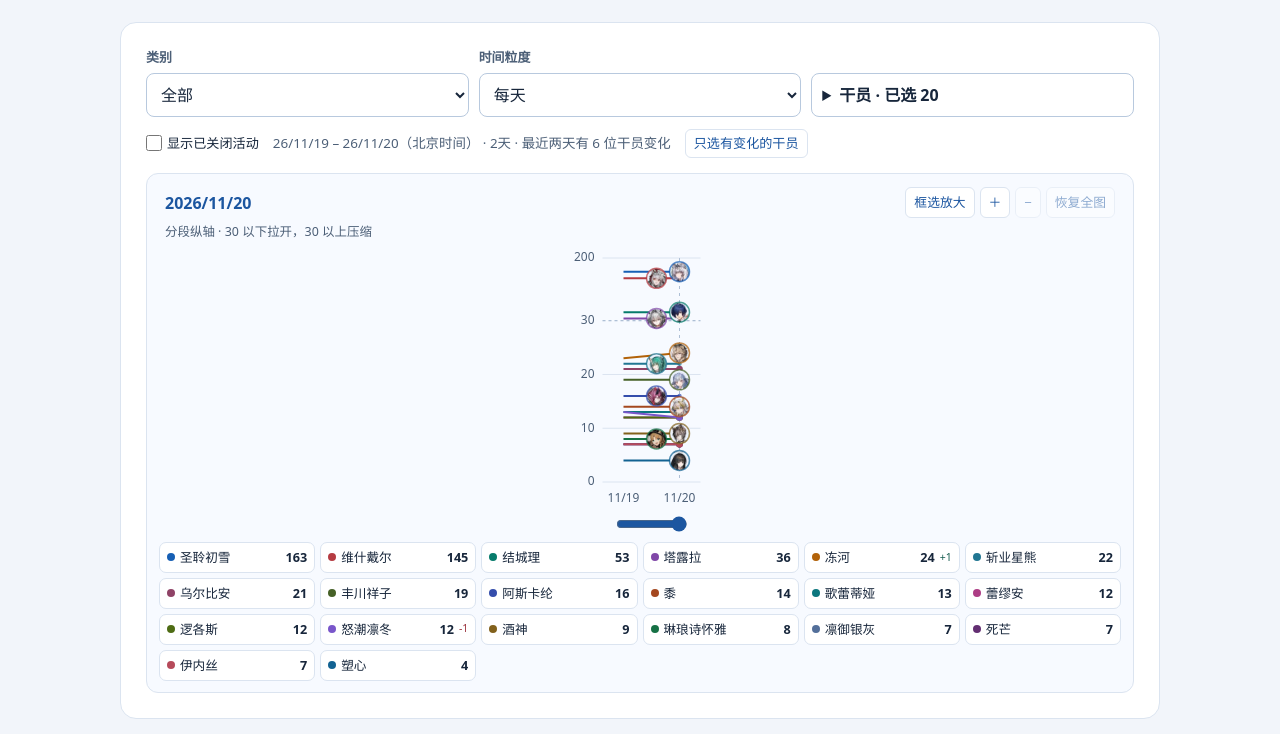
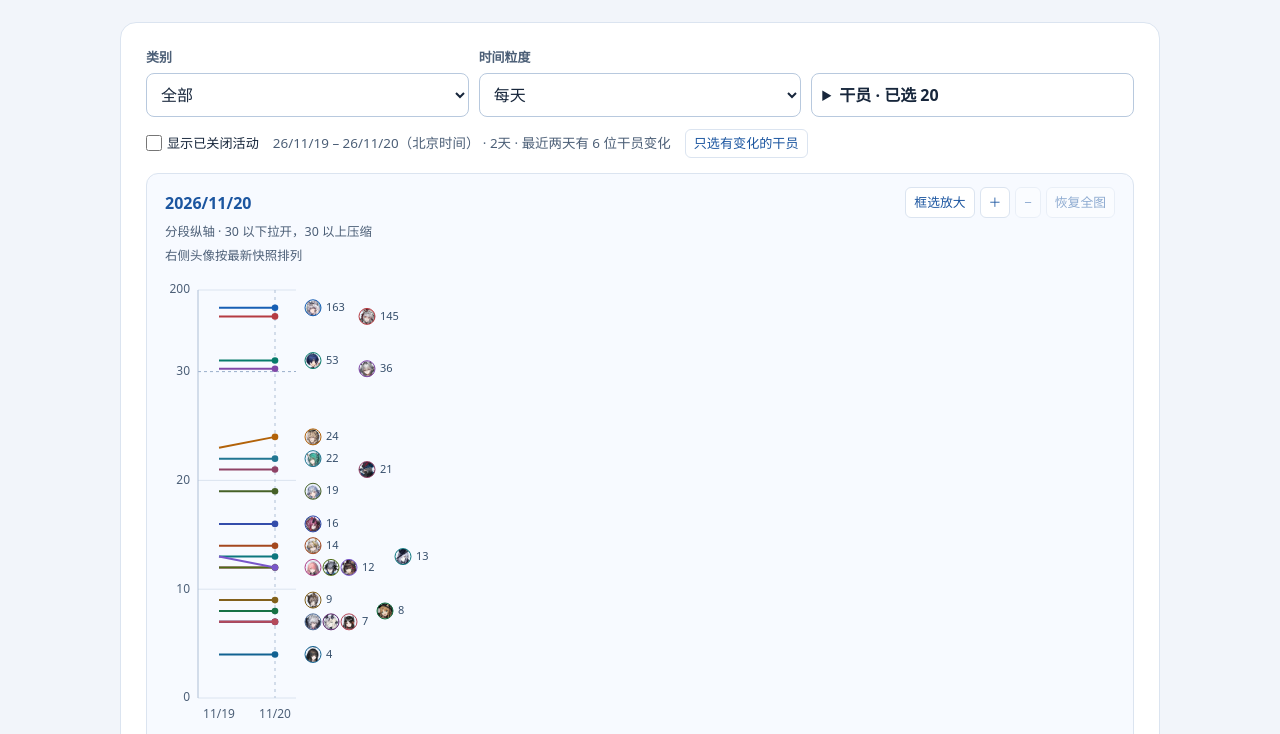
Before and after one commit to NAMEL1EE/arkrec-exclusive-browser, a plain HTML site: page dist/trends.html in a window 1280 px wide. Shown: the part 197-931 px from the top of the page. Drawn offline with Linux system fonts and the light colour scheme.

Commit message:
拉高独享历史图并固定头像和数值布局

```diff
--- a/dist/style.css
+++ b/dist/style.css
@@ -167,12 +167,11 @@ td[data-mode=challenge] .chip{background:var(--amber-pale);color:var(--amber)}
 .trend-zoom-tools button:disabled{opacity:.48;cursor:default}
 .trend-zoom-hint{margin:5px 6px 0;color:var(--muted);font-size:.78rem}
 .trend-chart-heading output{color:var(--accent);font-weight:700;font-variant-numeric:tabular-nums}
-#trend-canvas{display:block;width:100%;height:clamp(212px,34vh,318px);touch-action:pan-y}
+#trend-canvas{display:block;width:100%;height:clamp(440px,58vh,560px);touch-action:pan-y}
 #trend-canvas.can-pan{cursor:grab;touch-action:none}
 #trend-canvas.pan-dates{touch-action:pan-y}
 #trend-canvas.is-panning{cursor:grabbing}
 #trend-canvas.box-zoom{cursor:crosshair;touch-action:none}
-#trend-position{display:block;width:calc(100% - 55px);margin:1px 16px 9px 39px;padding:0;accent-color:var(--accent)}
 .trend-legend{display:grid;grid-template-columns:repeat(auto-fit,minmax(min(148px,100%),1fr));gap:5px;margin:7px 0 0;padding:0;list-style:none}
 .trend-legend-item{display:flex;align-items:center;gap:5px;min-width:0;width:100%;padding:5px 7px;border:1px solid var(--line);border-radius:7px;background:var(--panel);color:var(--ink);text-align:left;font-size:.79rem}
 .trend-legend-item:hover,.trend-legend-item[aria-pressed=true]{border-color:#8eabd2;background:var(--pale)}
--- a/dist/trends.html
+++ b/dist/trends.html
@@ -6,10 +6,10 @@
   <meta name="description" content="查看解手流独享数随时间的变化。">
   <title>独享数历史 · 解手独享速查</title>
   <link rel="icon" type="image/png" sizes="285x345" href="./site-icon.png?v=da292383">
-  <link rel="stylesheet" href="./style.css?v=fixed-days">
+  <link rel="stylesheet" href="./style.css?v=tall-chart">
   <script defer src="./snapshot.js"></script>
   <script defer src="./trend-portraits.js"></script>
-  <script defer src="./trends.js?v=split-axis-preview"></script>
+  <script defer src="./trends.js?v=tall-chart"></script>
 </head>
 <body>
   <header class="header">
@@ -63,7 +63,7 @@
       </div>
       <div class="trend-chart">
         <div class="trend-chart-heading">
-          <output id="trend-readout" for="trend-position" aria-live="polite"></output>
+          <output id="trend-readout" aria-live="polite"></output>
           <div id="trend-zoom-tools" class="trend-zoom-tools" role="group" aria-label="图表缩放">
             <button type="button" id="trend-box-zoom" aria-pressed="false" aria-controls="trend-canvas">框选放大</button>
             <button type="button" id="trend-zoom-in" aria-label="放大纵轴" title="放大纵轴">＋</button>
@@ -74,8 +74,8 @@
         <p id="trend-zoom-hint" class="trend-zoom-hint" role="status" hidden></p>
         <p class="empty" id="trend-no-selection" hidden>选择干员后可查看趋势。</p>
         <p id="trend-scale-label" class="trend-zoom-hint" hidden></p>
-        <canvas id="trend-canvas" role="img" aria-label="所选干员的解手流独享数变化"></canvas>
-        <input type="range" id="trend-position" aria-label="选择时间点" min="0" step="1">
+        <p class="trend-zoom-hint">右侧头像按最新快照排列</p>
+        <canvas id="trend-canvas" role="img" tabindex="0" aria-label="解手流独享趋势，按左右方向键选择日期，右侧显示最新独享数"></canvas>
         <ul id="trend-legend" class="trend-legend" aria-label="所选日期的干员独享数"></ul>
       </div>
     </section>
--- a/dist/trends.js
+++ b/dist/trends.js
@@ -10,7 +10,6 @@
   const picker = $('trend-picker')
   const search = $('trend-search')
   const choices = $('trend-choices')
-  const position = $('trend-position')
   const readout = $('trend-readout')
   const legend = $('trend-legend')
   const canvas = $('trend-canvas')
@@ -40,8 +39,12 @@
   const axisGutter = 39
   const edgeGutter = 16
   const pointInset = 21
+  const portraitPitch = 18
+  const portraitRadius = 8
+  const portraitGap = 8
+  const portraitLabelWidth = 25
   const scaleBreak = 30
-  const lowerShare = 0.72
+  const lowerShare = 0.8
   const colors = [
     '#175fb4', '#b53b42', '#067b6b', '#8048a8', '#b26209',
     '#217692', '#8f4266', '#466127', '#344dab', '#a4481f',
@@ -56,6 +59,7 @@
     for (const name of Object.keys(sample.includingClosed.all)) names.add(name)
   }
 
+  let selectedIndex = 0
   let daily = true
   let ranked = []
   let selection = new Set()
@@ -136,7 +140,7 @@
     if (selectionMode === 'changes') selection = new Set(changed)
   }
 
-  function renderSelection(index = Number(position.value)) {
+  function renderSelection(index = selectedIndex) {
     for (const { input } of choiceInputs) input.checked = selection.has(input.value)
     $('trend-picker-summary').textContent = '干员 · 已选 ' + selection.size
     series = ranked.filter(name => selection.has(name)).map((name, index) => ({
@@ -184,22 +188,29 @@
 
   const clamp = (value, low, high) => Math.min(high, Math.max(low, value))
 
+  function portraitLanes(width) {
+    if (!portraitIndices.size) return 0
+    const space = width - axisGutter - edgeGutter - daySpacing - 2 * pointInset - portraitGap - portraitLabelWidth
+    return clamp(Math.floor(space / portraitPitch), 0, 9)
+  }
+
+  function timelineWidth(width) {
+    const lanes = portraitLanes(width)
+    return width - axisGutter - edgeGutter - (lanes ? portraitGap + portraitLabelWidth + lanes * portraitPitch : 0)
+  }
+
   function dailyWindow(last) {
     if (!daily) return { first: fullView.first, last: fullView.last }
-    const width = canvas.clientWidth - axisGutter - edgeGutter - 2 * pointInset
+    const width = timelineWidth(canvas.clientWidth) - 2 * pointInset
     const capacity = Math.max(1, Math.floor(width / daySpacing) + 1)
     const slots = Math.min(capacity, fullView.last + 1)
     last = clamp(last, slots - 1, fullView.last)
     return { first: last - slots + 1, last }
   }
 
-  function setView(next, index = Number(position.value)) {
+  function setView(next, index = selectedIndex) {
     view = next
-    const range = daily && !view.timeZoom ? fullView : view
-    position.min = String(range.first)
-    position.max = String(range.last)
-    position.value = String(clamp(index, view.first, view.last))
-    position.hidden = !series.length || range.first === range.last
+    selectedIndex = clamp(index, view.first, view.last)
     renderZoomControls()
     renderPoint()
   }
@@ -254,7 +265,7 @@
     const span = clamp(Math.round((view.high - view.low) * factor), Math.min(2, fullView.high), fullView.high)
     const line = series.find(item => item.name === highlighted)
     const fullHeight = view.low === fullView.low && view.high === fullView.high
-    const focus = line?.values[Number(position.value)] ?? (fullHeight ? view.low : (view.low + view.high) / 2)
+    const focus = line?.values[selectedIndex] ?? (fullHeight ? view.low : (view.low + view.high) / 2)
     const center = clamp(focus, view.low, view.high)
     const low = clamp(Math.round(center - span / 2), fullView.low, fullView.high - span)
     stopInteraction()
@@ -262,11 +273,9 @@
   }
 
   function renderPoint() {
-    const index = Number(position.value)
+    const index = selectedIndex
     const { date } = points[index]
-    const label = (daily ? calendarDay : dateTime).format(date)
-    readout.textContent = label
-    position.setAttribute('aria-valuetext', label)
+    readout.textContent = (daily ? calendarDay : dateTime).format(date)
     for (const [lineIndex, { name, button, value, delta }] of legendRows.entries()) {
       const values = series[lineIndex].values
       value.textContent = number.format(values[index])
@@ -291,12 +300,12 @@
 
     const { first, last, low, high } = view
     const fixedDays = daily && !view.timeZoom
-    const plotWidth = width - axisGutter - edgeGutter
+    const plotWidth = timelineWidth(width)
     const chartWidth = fixedDays ? Math.min(plotWidth, daySpacing * (last - first) + 2 * pointInset) : plotWidth
-    const left = axisGutter + (plotWidth - chartWidth) / 2
+    const left = axisGutter
     const right = left + chartWidth
     const inset = fixedDays ? Math.min(pointInset, chartWidth / 2) : 0
-    const top = 16
+    const top = 24
     const bottom = height - 32
     const base = axisPosition(low)
     const scaledRange = axisPosition(high) - base
@@ -307,11 +316,7 @@
     const span = xValue(last) - startX
     const xFor = index => span ? left + inset + (chartWidth - 2 * inset) * (xValue(index) - startX) / span : (left + right) / 2
     plot = { left, right, top, bottom, xFor, valueAt, dragStep: fixedDays ? daySpacing : chartWidth / Math.max(1, last - first) }
-    const timelineFits = fixedDays && first === fullView.first && last === fullView.last
-    const thumbRadius = 8
-    position.style.marginLeft = timelineFits ? (left + inset - thumbRadius) + 'px' : ''
-    position.style.width = timelineFits ? (chartWidth - 2 * inset + 2 * thumbRadius) + 'px' : ''
-    const index = Number(position.value)
+    const index = selectedIndex
 
     context.font = '12px system-ui'
     context.textBaseline = 'middle'
@@ -345,6 +350,12 @@
       context.fillText(number.format(value), left - 8, y)
     }
 
+    context.strokeStyle = '#aebfd5'
+    context.beginPath()
+    context.moveTo(left, top)
+    context.lineTo(left, bottom)
+    context.stroke()
+
     const tickCount = fixedDays ? last - first + 1 : Math.min(last - first + 1, width < 470 ? 3 : 6)
     const start = points[first].date
     const end = points[last].date
@@ -375,21 +386,12 @@
     context.rect(left, top, right - left, bottom - top)
     context.clip()
 
-    const zoomed = view.timeZoom || view.low !== fullView.low || view.high !== fullView.high
-    const portraitMode = zoomed || upperScale() < 1
-    if (portraitMode && portraits && !avatarSheet) {
-      avatarSheet = new Image()
-      avatarSheet.addEventListener('load', drawChart, { once: true })
-      avatarSheet.src = portraits.file
-    }
-    const showPortraits = portraitMode && avatarSheet?.naturalWidth
-    const markers = []
+
     const activeLine = series.find(({ name }) => name === highlighted)
     for (const line of series) {
       if (line !== activeLine) drawLine(line, Boolean(activeLine))
     }
     if (activeLine) drawLine(activeLine, false)
-    drawPortraits(markers, plot)
 
     if (drag?.kind === 'box') {
       const width = drag.end.x - drag.start.x
@@ -401,8 +403,9 @@
       context.strokeRect(drag.start.x, drag.start.y, width, height)
     }
     context.restore()
+    drawPortraits(right + portraitGap, portraitLanes(width), yFor)
 
-    function drawLine({ name, color, values }, muted) {
+    function drawLine({ color, values }, muted) {
       context.globalAlpha = muted ? 0.16 : 1
       context.strokeStyle = color
       context.fillStyle = color
@@ -424,12 +427,7 @@
 
       const x = xFor(index)
       const y = yFor(values[index])
-      const portraitIndex = portraitIndices.get(name)
-      if (showPortraits && !muted && portraitIndex !== undefined && y >= top && y <= bottom) {
-        markers.push({ x, y, color, portraitIndex, focused: name === highlighted })
-      } else {
       drawDot(x, y, activeLine && !muted ? 5 : 3.3)
-      }
       context.globalAlpha = 1
     }
   }
@@ -440,57 +438,81 @@
     context.fill()
   }
 
-  function drawPortraits(markers, { left, right, top, bottom }) {
-    if (!markers.length) return
-    const radius = 10
-    const spacing = 2 * radius + 3
-    const inset = radius + 2
-    const placed = []
+  function drawPortraits(left, lanes, yFor) {
+    if (!lanes) return
+    if (!avatarSheet) {
+      avatarSheet = new Image()
+      avatarSheet.addEventListener('load', drawChart, { once: true })
+      avatarSheet.src = portraits.file
+    }
+    if (!avatarSheet.naturalWidth) return
 
-    for (const marker of markers) {
-      const y = clamp(marker.y, top + inset, bottom - inset)
-      const towardCenter = marker.x < (left + right) / 2 ? spacing : -spacing
-      const offsets = [0, towardCenter, -towardCenter]
-      const x = offsets.map(offset => clamp(marker.x + offset, left + inset, right - inset))
-        .find(candidate => placed.every(item => Math.hypot(item.x - candidate, item.y - y) >= spacing))
-      if (x !== undefined) placed.push({ x, y, marker })
-      else {
-        context.fillStyle = marker.color
-        drawDot(marker.x, marker.y, 3.3)
-      }
+    const groups = new Map()
+    for (const line of series) {
+      const value = line.values.at(-1)
+      const portraitIndex = portraitIndices.get(line.name)
+      if (value < view.low || value > view.high || portraitIndex === undefined) continue
+      if (!groups.has(value)) groups.set(value, [])
+      groups.get(value).push({ ...line, portraitIndex })
     }
 
-    context.lineWidth = 1
-    for (const { x, y, marker } of placed) {
-      if (x === marker.x && y === marker.y) continue
-      context.globalAlpha = 0.7
-      context.strokeStyle = marker.color
-      context.fillStyle = marker.color
-      context.beginPath()
-      context.moveTo(marker.x, marker.y)
-      context.lineTo(x, y)
-      context.stroke()
-      drawDot(marker.x, marker.y, 2.2)
+    const occupied = []
+    const rows = [...groups].sort(([a, first], [b, second]) => second.length - first.length || b - a)
+    const right = left + lanes * portraitPitch + portraitLabelWidth
+    const numberGap = 4
+    context.save()
+    context.font = '11px system-ui'
+    context.textBaseline = 'middle'
+    context.textAlign = 'left'
+    context.fillStyle = '#354e6b'
+    for (const [value, operators] of rows) {
+      const y = yFor(value)
+      const nearby = occupied.filter(row => Math.abs(y - row.y) < portraitPitch)
+      const label = number.format(value)
+      const textWidth = Math.ceil(context.measureText(label).width)
+      let count = Math.min(operators.length, lanes)
+      let rowX
+      while (count && rowX === undefined) {
+        const width = count * portraitPitch + numberGap + textWidth
+        for (let lane = 0; lane + count <= lanes; lane += 1) {
+          const x = left + lane * portraitPitch
+          if (x + width > right || nearby.some(row => x < row.right && x + width > row.left)) continue
+          rowX = x
+          break
+        }
+        if (rowX === undefined) count -= 1
+      }
+      if (rowX === undefined) continue
+      const visible = operators.slice(0, count)
+      const focused = operators.find(({ name }) => name === highlighted)
+      if (focused && !visible.includes(focused)) visible[count - 1] = focused
+      for (const [index, operator] of visible.entries()) {
+        drawPortrait(operator, rowX + (index + 0.5) * portraitPitch, y)
+      }
+      const labelX = rowX + count * portraitPitch + numberGap
+      context.fillText(label, labelX, y)
+      occupied.push({ y, left: rowX, right: labelX + textWidth + 2 })
+    }
+    context.restore()
   }
 
+  function drawPortrait({ name, color, portraitIndex }, x, y) {
     const { columns, cell } = portraits
-    for (const { x, y, marker } of placed) {
-      const sourceX = marker.portraitIndex % columns * cell
-      const sourceY = Math.floor(marker.portraitIndex / columns) * cell
+    const sourceX = portraitIndex % columns * cell
+    const sourceY = Math.floor(portraitIndex / columns) * cell
     context.save()
-      context.globalAlpha = 1
+    context.globalAlpha = highlighted && name !== highlighted ? 0.28 : 1
     context.beginPath()
-      context.arc(x, y, radius, 0, Math.PI * 2)
+    context.arc(x, y, portraitRadius, 0, Math.PI * 2)
+    context.save()
     context.clip()
-      context.drawImage(avatarSheet, sourceX, sourceY, cell, cell, x - radius, y - radius, radius * 2, radius * 2)
+    const size = portraitRadius * 2
+    context.drawImage(avatarSheet, sourceX, sourceY, cell, cell, x - portraitRadius, y - portraitRadius, size, size)
     context.restore()
-      context.strokeStyle = marker.color
-      context.lineWidth = marker.focused ? 2.5 : 1.5
-      context.beginPath()
-      context.arc(x, y, radius, 0, Math.PI * 2)
+    context.strokeStyle = color
+    context.lineWidth = name === highlighted ? 2 : 1
     context.stroke()
-    }
-    context.globalAlpha = 1
+    context.restore()
   }
 
   function nearestPoint(x) {
@@ -509,8 +531,8 @@
     const x = event.clientX - canvas.getBoundingClientRect().left
     if (x < plot.left || x > plot.right) return
     const index = nearestPoint(x)
-    if (Number(position.value) === index) return
-    position.value = String(index)
+    if (selectedIndex === index) return
+    selectedIndex = index
     renderPoint()
   }
 
@@ -566,7 +588,7 @@
     } else if (canvas.classList.contains('can-pan')) {
       drag = {
         kind: 'pan', start: { x: event.clientX, y: event.clientY }, pointerId: event.pointerId,
-        origin: view, index: Number(position.value), dragStep: plot.dragStep, moved: false,
+        origin: view, index: selectedIndex, dragStep: plot.dragStep, moved: false,
       }
       canvas.classList.add('is-panning')
     } else return
@@ -622,12 +644,18 @@
     renderZoomControls()
     drawChart()
   })
-  position.addEventListener('input', () => {
-    const index = Number(position.value)
-    if (!view.timeZoom && (index < view.first || index > view.last)) {
+  canvas.addEventListener('keydown', event => {
+    if (event.key !== 'ArrowLeft' && event.key !== 'ArrowRight') return
+    event.preventDefault()
+    const bounds = view.timeZoom ? view : fullView
+    const index = clamp(selectedIndex + (event.key === 'ArrowLeft' ? -1 : 1), bounds.first, bounds.last)
+    if (index < view.first || index > view.last) {
       const last = index < view.first ? index + view.last - view.first : index
       setView({ ...view, ...dailyWindow(last) }, index)
-    } else renderPoint()
+    } else if (index !== selectedIndex) {
+      selectedIndex = index
+      renderPoint()
+    }
   })
   granularity.addEventListener('change', refreshTimeline)
   scope.addEventListener('change', rankOperators)
```
Lines whose indentation alone changed are shown as unchanged.
